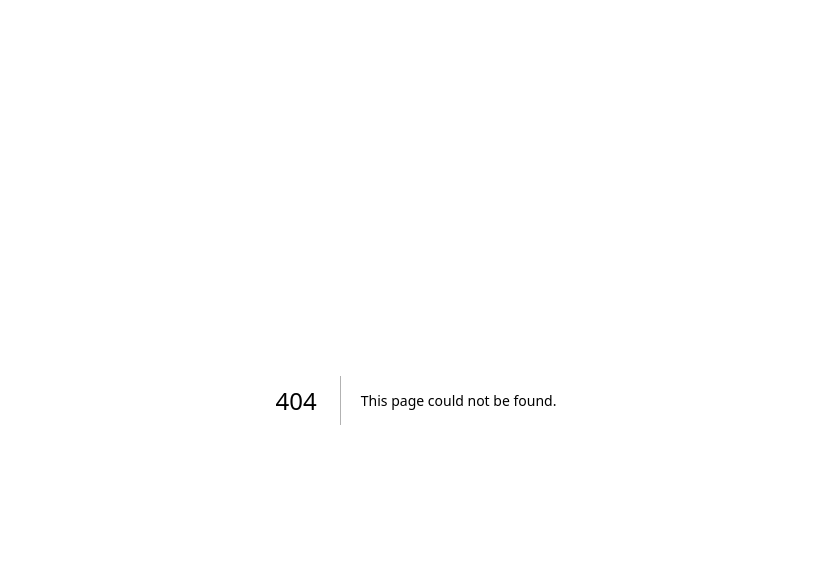
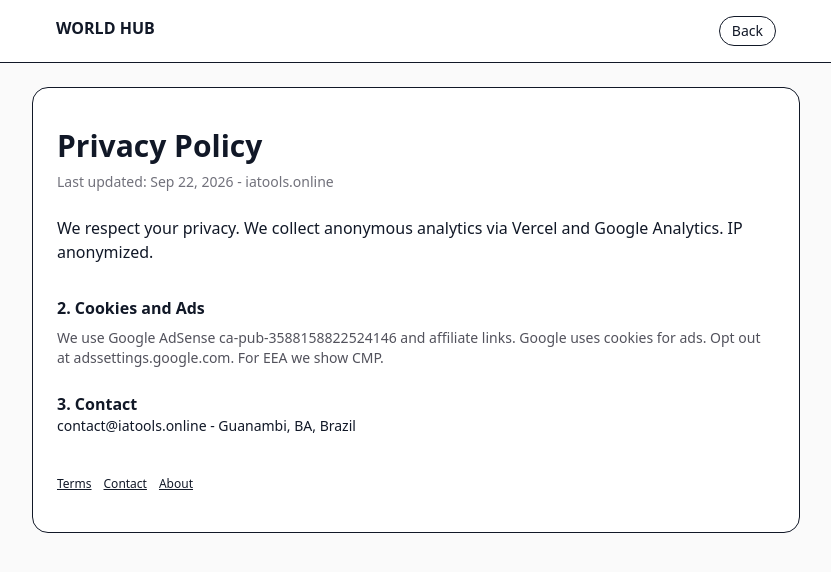
Before and after one commit to iatools1989-star/world-hub-pro, a Next.js app: page /en/privacy in a window 1280 px wide. Before the commit this address had no page. Shown: the top 572 px of the page, without its empty margins (224-1055 px from the left). Built offline with nearby package versions, Linux system fonts and the light colour scheme.

Commit message:
feat: 4 paginas simples

```diff
--- /dev/null
+++ b/src/app/[locale]/about/page.tsx
@@ -0,0 +1,16 @@
+import { LOCALES } from '@/lib/i18n';
+import Link from 'next/link';
+export function generateStaticParams() { return LOCALES.map(l => ({ locale: l })); }
+export default async function About({ params }: { params: Promise<{ locale: string }> }) {
+  const { locale } = await params;
+  return (
+    <div className="min-h-screen bg-zinc-50">
+      <header className="bg-white border-b sticky top-0"><div className="max-w-3xl mx-auto px-6 py-4 flex justify-between"><Link href={`/${locale}`} className="font-black">WORLD HUB</Link><Link href={`/${locale}`} className="text-sm border px-3 py-1 rounded-full">Back</Link></div></header>
+      <main className="max-w-3xl mx-auto px-6 py-10 bg-white mt-6 rounded-2xl border">
+        <h1 className="text-3xl font-black">About World Hub Pro</h1>
+        <p className="mt-4">One domain, 12 languages, 6600 pages. 50 free tools + 500 AI directory. Built to earn $50/day with AdSense + Affiliate + Featured.</p>
+        <p className="mt-4">Owner: Guilherme Marcula, Guanambi BA, Brazil. contact@iatools.online</p>
+      </main>
+    </div>
+  );
+}
--- /dev/null
+++ b/src/app/[locale]/contact/page.tsx
@@ -0,0 +1,18 @@
+import { LOCALES } from '@/lib/i18n';
+import Link from 'next/link';
+export function generateStaticParams() { return LOCALES.map(l => ({ locale: l })); }
+export default async function Contact({ params }: { params: Promise<{ locale: string }> }) {
+  const { locale } = await params;
+  return (
+    <div className="min-h-screen bg-zinc-50">
+      <header className="bg-white border-b sticky top-0"><div className="max-w-3xl mx-auto px-6 py-4 flex justify-between"><Link href={`/${locale}`} className="font-black">WORLD HUB</Link><Link href={`/${locale}`} className="text-sm border px-3 py-1 rounded-full">Back</Link></div></header>
+      <main className="max-w-3xl mx-auto px-6 py-10 bg-white mt-6 rounded-2xl border">
+        <h1 className="text-3xl font-black">Contact</h1>
+        <p>We reply in 24h.</p>
+        <p className="mt-4"><a href="mailto:contact@iatools.online" className="text-blue-600 underline">contact@iatools.online</a></p>
+        <p className="mt-2 text-sm">Guanambi, BA, Brazil - AdSense ca-pub-3588158822524146</p>
+        <div className="mt-8"><Link href={`/${locale}/privacy`} className="underline">Privacy</Link> | <Link href={`/${locale}/terms`} className="underline">Terms</Link></div>
+      </main>
+    </div>
+  );
+}
--- /dev/null
+++ b/src/app/[locale]/privacy/page.tsx
@@ -0,0 +1,21 @@
+import { LOCALES } from '@/lib/i18n';
+import Link from 'next/link';
+export function generateStaticParams() { return LOCALES.map(l => ({ locale: l })); }
+export default async function Privacy({ params }: { params: Promise<{ locale: string }> }) {
+  const { locale } = await params;
+  return (
+    <div className="min-h-screen bg-zinc-50">
+      <header className="bg-white border-b sticky top-0"><div className="max-w-3xl mx-auto px-6 py-4 flex justify-between"><Link href={`/${locale}`} className="font-black">WORLD HUB</Link><Link href={`/${locale}`} className="text-sm border px-3 py-1 rounded-full">Back</Link></div></header>
+      <main className="max-w-3xl mx-auto px-6 py-10 bg-white mt-6 rounded-2xl border">
+        <h1 className="text-3xl font-black">Privacy Policy</h1>
+        <p className="text-sm text-zinc-500 mt-2">Last updated: Sep 22, 2026 - iatools.online</p>
+        <p className="mt-6">We respect your privacy. We collect anonymous analytics via Vercel and Google Analytics. IP anonymized.</p>
+        <h2 className="font-black mt-8">2. Cookies and Ads</h2>
+        <p className="text-sm text-zinc-600 mt-2">We use Google AdSense ca-pub-3588158822524146 and affiliate links. Google uses cookies for ads. Opt out at adssettings.google.com. For EEA we show CMP.</p>
+        <h2 className="font-black mt-6">3. Contact</h2>
+        <p className="text-sm">contact@iatools.online - Guanambi, BA, Brazil</p>
+        <div className="mt-10 flex gap-3 text-xs"><Link href={`/${locale}/terms`} className="underline">Terms</Link><Link href={`/${locale}/contact`} className="underline">Contact</Link><Link href={`/${locale}/about`} className="underline">About</Link></div>
+      </main>
+    </div>
+  );
+}
--- /dev/null
+++ b/src/app/[locale]/terms/page.tsx
@@ -0,0 +1,18 @@
+import { LOCALES } from '@/lib/i18n';
+import Link from 'next/link';
+export function generateStaticParams() { return LOCALES.map(l => ({ locale: l })); }
+export default async function Terms({ params }: { params: Promise<{ locale: string }> }) {
+  const { locale } = await params;
+  return (
+    <div className="min-h-screen bg-zinc-50">
+      <header className="bg-white border-b sticky top-0"><div className="max-w-3xl mx-auto px-6 py-4 flex justify-between"><Link href={`/${locale}`} className="font-black">WORLD HUB</Link><Link href={`/${locale}`} className="text-sm border px-3 py-1 rounded-full">Back</Link></div></header>
+      <main className="max-w-3xl mx-auto px-6 py-10 bg-white mt-6 rounded-2xl border">
+        <h1 className="text-3xl font-black">Terms of Service</h1>
+        <p className="text-sm text-zinc-500">Last updated: Sep 22, 2026 - iatools.online</p>
+        <p className="text-sm mt-4">50 free tools + 500 AI directory. No signup. Affiliate links disclosed. Ads by Google AdSense. Featured is paid.</p>
+        <p className="text-sm mt-4">Contact: contact@iatools.online</p>
+        <div className="mt-10 flex gap-3 text-xs"><Link href={`/${locale}/privacy`} className="underline">Privacy</Link><Link href={`/${locale}/contact`} className="underline">Contact</Link></div>
+      </main>
+    </div>
+  );
+}
```
